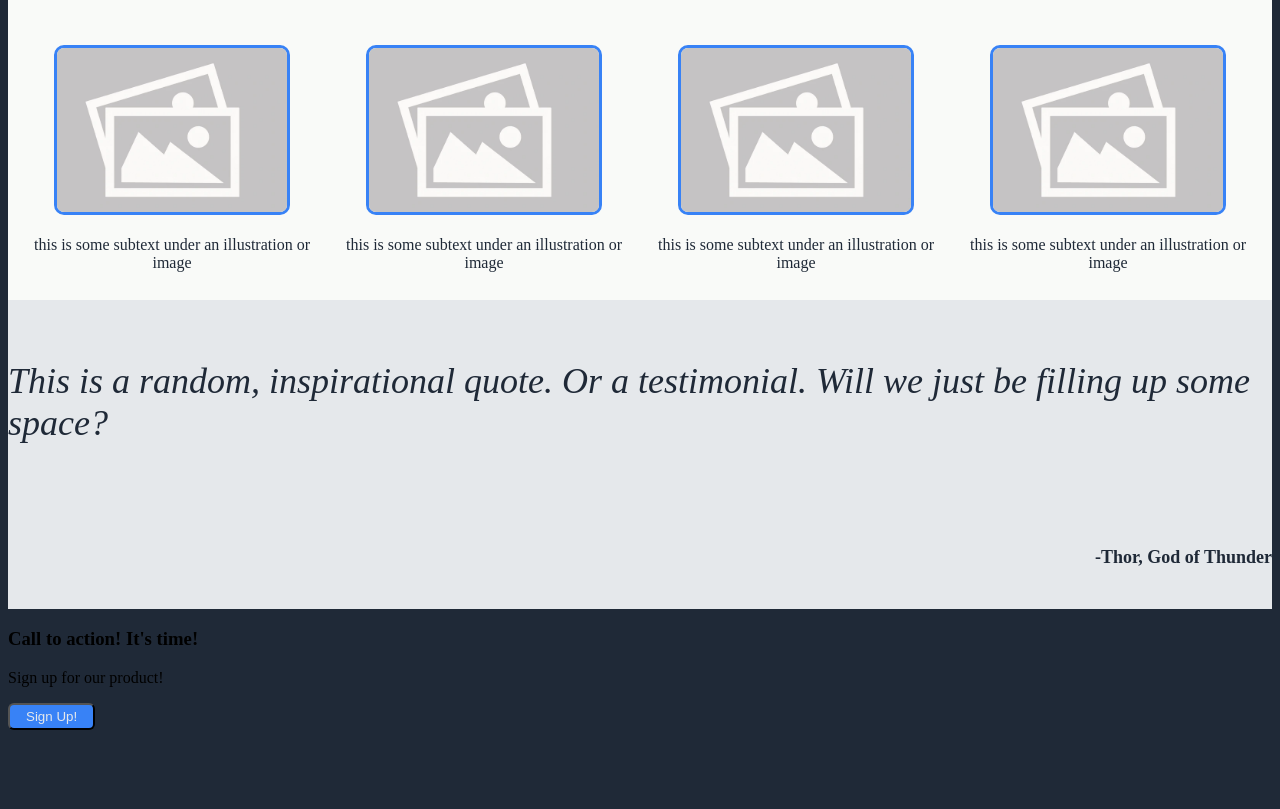
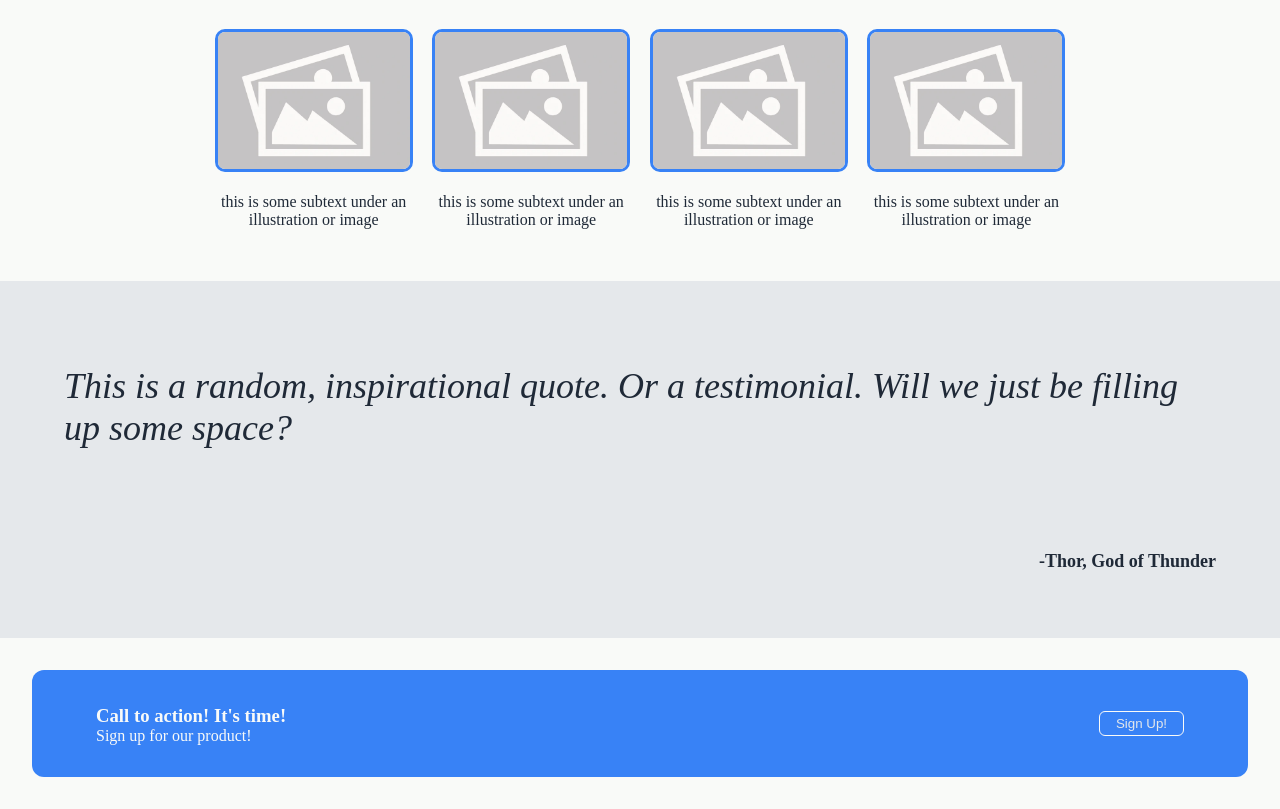
Before and after one commit to slyalchemist/landing-page, a plain HTML site: page index.html in a window 1280 px wide. Shown: the part 646-1455 px from the top of the page. Before the commit the page ends 1384 px from the top, so only its background shows below. Drawn offline with Linux system fonts and the light colour scheme.

Commit message:
Add styling call to action section, fix styling overall

```diff
--- a/index.html
+++ b/index.html
@@ -54,6 +54,7 @@
                 <h5>This is a random, inspirational quote. Or a testimonial. Will we just be filling up some space?</h5>
                 <h6>-Thor, God of Thunder</h6>
             </div>
+            <div class="call-to-action">
                 <div class="action">
                     <div class="action-text">
                         <h3>Call to action! It's time!</h3>
@@ -64,5 +65,6 @@
                     </div>
                 </div>
             </div>
+        </div>
     </body>
 </html>
--- a/styles.css
+++ b/styles.css
@@ -1,11 +1,16 @@
 html{
-     background-color: #1F2937;
+    background-color: #1F2937;
+}
+
+body{
+    margin: 0;
 }
 
 button{
     background-color: #3882F6;
     color: #E5E8EB;
     padding: 4px 16px 4px;
+    border: none;
     border-radius: 6px;
 }
 .header{
@@ -80,6 +85,7 @@ button{
 .information{
     background-color: #F9FAF8;
     margin: 0;
+    padding: 24px 64px 24px;
 }
 
 .information h3{
@@ -87,7 +93,6 @@ button{
     font-style: extra-bold;
     color: #1F2937;
     text-align: center;
-    padding: 16px;
 }
 
 .info-graphics{
@@ -95,7 +100,7 @@ button{
     justify-content: center;
     align-items: center;
     padding: 12px;
-    gap: 8px;
+    gap: 2vw;
 }
 
 .info-box{
@@ -104,11 +109,11 @@ button{
     justify-content: center;
     align-items: center;
     gap: 5px;
+    max-width: 15vw;
 }
 
 .info-box img{
-    min-width: 50px;
-    max-width: 18vw;
+    max-width: 15vw;
     flex-shrink: 0;
     border: 3px solid #3882F6;
     border-radius: 10px;
@@ -125,6 +130,7 @@ button{
     display: flex;
     flex-direction: column;
     justify-content: center;
+    padding: 24px 64px 24px;
 }
 
 .quote h5{
@@ -138,3 +144,34 @@ button{
     text-align: right;
     font-size: 18px;
 }
+
+.call-to-action{
+    background-color: #F9FAF8;
+    padding: 32px;
+}
+
+.action{
+    background-color: #3882F6;
+    border-radius: 12px;
+    display: flex;
+    justify-content: center;
+    align-items: center;
+    padding: 16px 64px 16px;
+    color: #F9FAF8;
+}
+
+.action-text{
+    display: flex;
+    flex-direction: column;
+    margin-right: auto;
+    justify-content: center;
+    align-items: flex-start;
+}
+
+.action-text h3{
+    margin-bottom: -16px;
+}
+
+.action button{
+    border: 1px solid #F9FAF8;
+}
```
Lines whose indentation alone changed are shown as unchanged.
